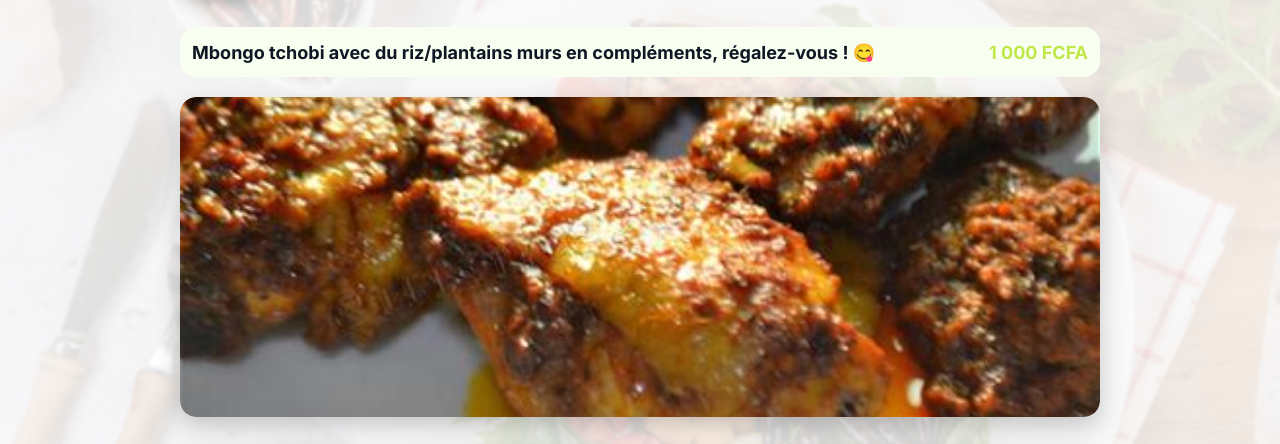
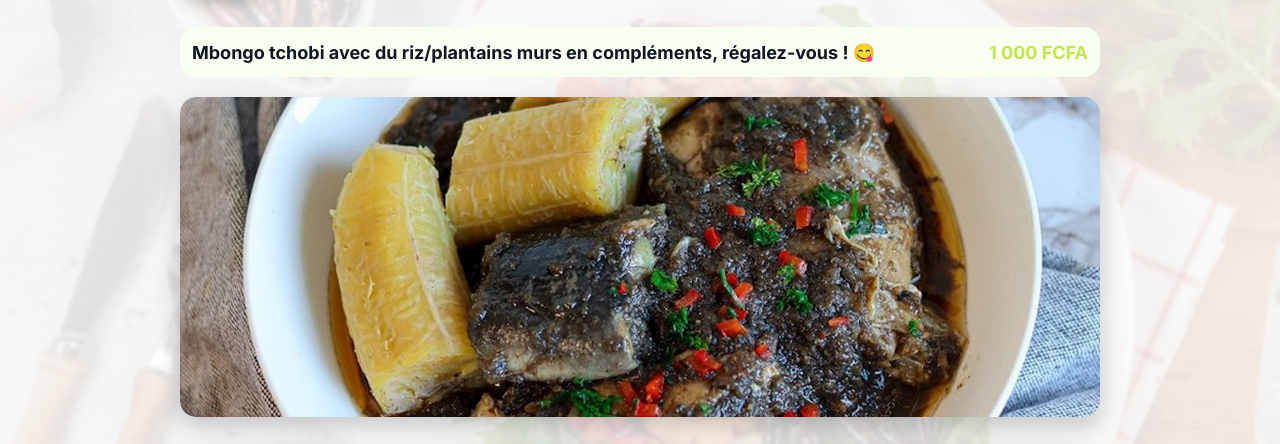
Before and after one commit to ErnestDikoum/miniger-square, a plain HTML site: page index.htm in a window 1280 px wide. Shown: the part 108-552 px from the top of the page. Drawn offline with Linux system fonts and the light colour scheme; a script that the page names is missing.

Commit message:
Update index.htm
Menu 03-10-25

```diff
--- a/index.htm
+++ b/index.htm
@@ -28,9 +28,9 @@
       <!-- Carousel -->
       <div class="carousel" id="carousel">
         <div class="carousel-track">
-          <img src="Images/pp.jpeg" alt="Ambiance 1" class="active">
-          <img src="Images/p.jpeg" alt="Ambiance 2">
-          <img src="Images/pl.jpg" alt="Ambiance 3">
+          <img src="Images/mbongo.jpg" alt="Ambiance 1" class="active">
+          <img src="Images/mbon.jpg" alt="Ambiance 2">
+          <img src="Images/mbon.jpg" alt="Ambiance 3">
         </div>
       </div>
 
```
